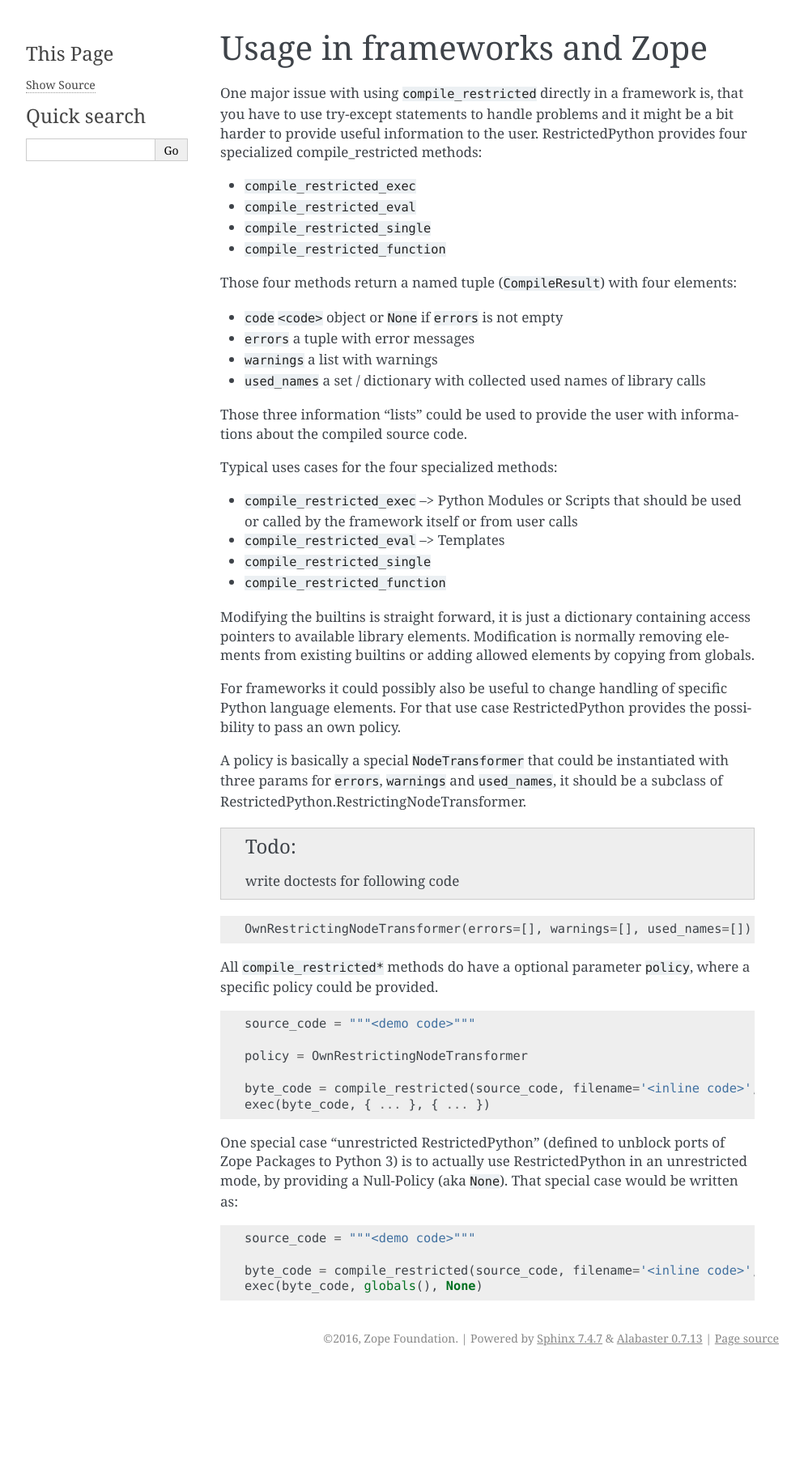
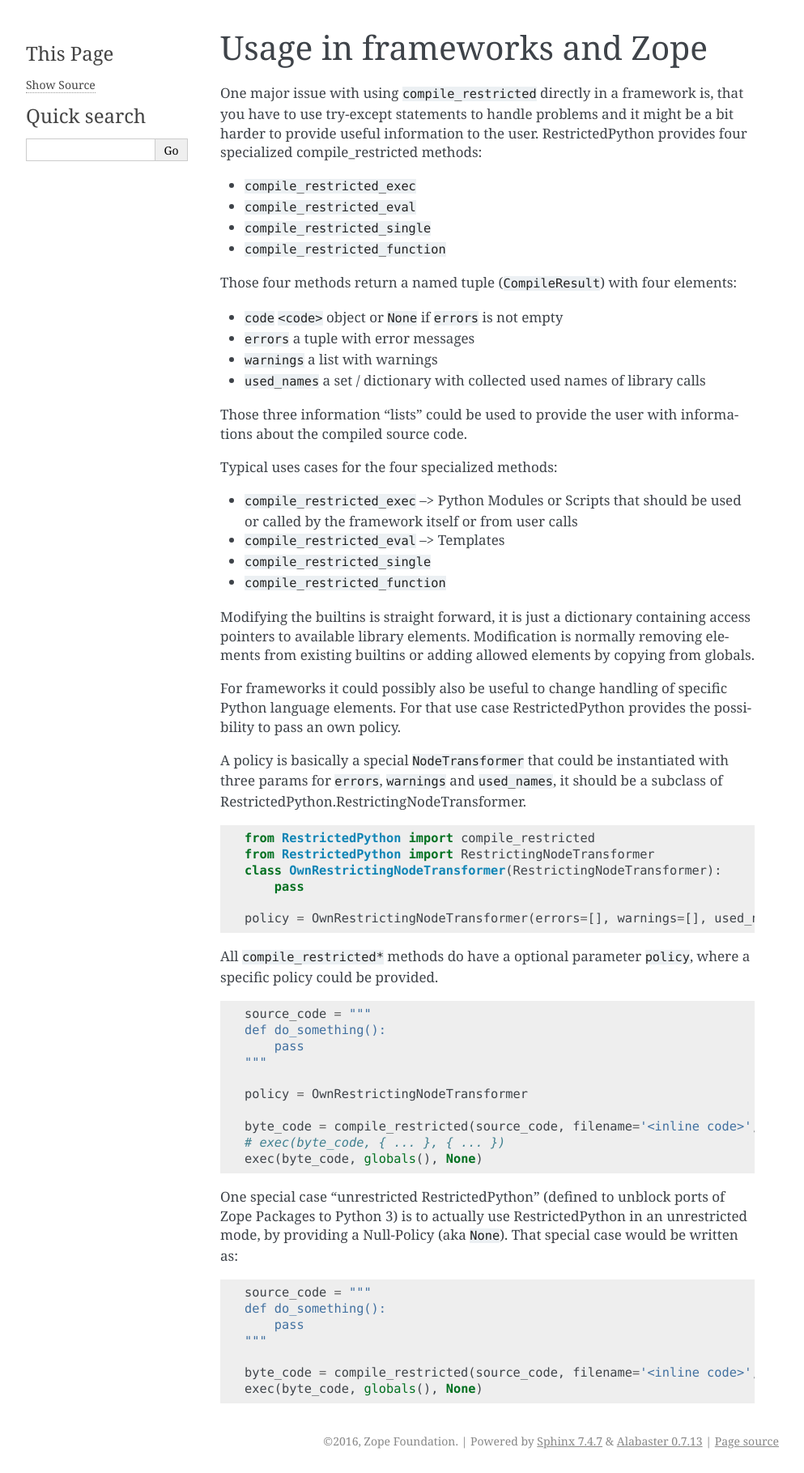
Before and after one commit to zopefoundation/RestrictedPython, a Sphinx documentation site: the page built from docs/usage/framework_usage.rst, in a window 1280 px wide. Shown: the whole page at 81% size, without its empty margins (148-1141 px from the left). Built offline with Sphinx 7.4.7, drawn with Linux system fonts in a browser that asks for light colours; before the commit the page ends 1692 px from its top, so only the background shows below that.

Commit message:
rework doctests in documentation to use .. testcode:: instead of .. doctest::

```diff
--- a/docs/conf.py
+++ b/docs/conf.py
@@ -117,6 +117,10 @@ intersphinx_mapping = {
     'python36': ('https://docs.python.org/3.6', None),
 
 }
+
+# Options for sphinx.ext.todo:
+todo_include_todos = False
+todo_emit_warnings = True
 
 # -- Options for HTML output ----------------------------------------------
 
--- a/docs/usage/framework_usage.rst
+++ b/docs/usage/framework_usage.rst
@@ -35,46 +35,39 @@ For that use case RestrictedPython provides the possibility to pass an own polic
 
 A policy is basically a special ``NodeTransformer`` that could be instantiated with three params for ``errors``, ``warnings`` and ``used_names``, it should be a subclass of RestrictedPython.RestrictingNodeTransformer.
 
-.. todo::
+.. testcode:: Python
 
-    write doctests for following code
+    from RestrictedPython import compile_restricted
+    from RestrictedPython import RestrictingNodeTransformer
+    class OwnRestrictingNodeTransformer(RestrictingNodeTransformer):
+        pass
 
-.. code:: Python
-
-    OwnRestrictingNodeTransformer(errors=[], warnings=[], used_names=[])
+    policy = OwnRestrictingNodeTransformer(errors=[], warnings=[], used_names=[])
 
 All ``compile_restricted*`` methods do have a optional parameter ``policy``, where a specific policy could be provided.
 
-.. code:: Python
+.. testcode:: Python
 
-    source_code = """<demo code>"""
+    source_code = """
+    def do_something():
+        pass
+    """
 
     policy = OwnRestrictingNodeTransformer
 
     byte_code = compile_restricted(source_code, filename='<inline code>', mode='exec', policy=policy)
-    exec(byte_code, { ... }, { ... })
+    # exec(byte_code, { ... }, { ... })
+    exec(byte_code, globals(), None)
 
 One special case "unrestricted RestrictedPython" (defined to unblock ports of Zope Packages to Python 3) is to actually use RestrictedPython in an unrestricted mode, by providing a Null-Policy (aka ``None``).
 That special case would be written as:
 
-.. code:: Python
+.. testcode:: Python
 
-    source_code = """<demo code>"""
+    source_code = """
+    def do_something():
+        pass
+    """
 
     byte_code = compile_restricted(source_code, filename='<inline code>', mode='exec', policy=None)
     exec(byte_code, globals(), None)
-
-.. doctest::
-    :hide:
-
-    >>> from RestrictedPython import compile_restricted
-    >>>
-    >>> source_code = """
-    ... def do_something():
-    ...    pass
-    ...
-    ... do_something()
-    ... """
-    >>>
-    >>> byte_code = compile_restricted(source_code, filename='<inline code>', mode='exec', policy=None)
-    >>> exec(byte_code, globals(), None)
```
Also changed, not shown: docs/contributing/index.rst (+7 -0 lines), docs/usage/basic_usage.rst (+14 -56 lines).
